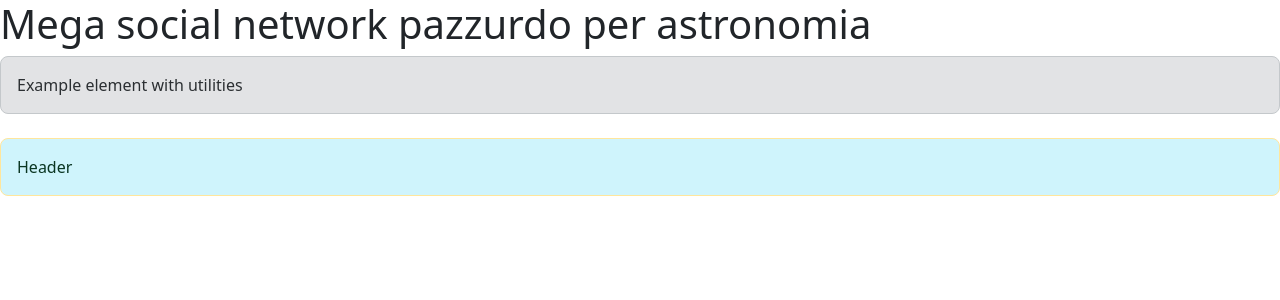
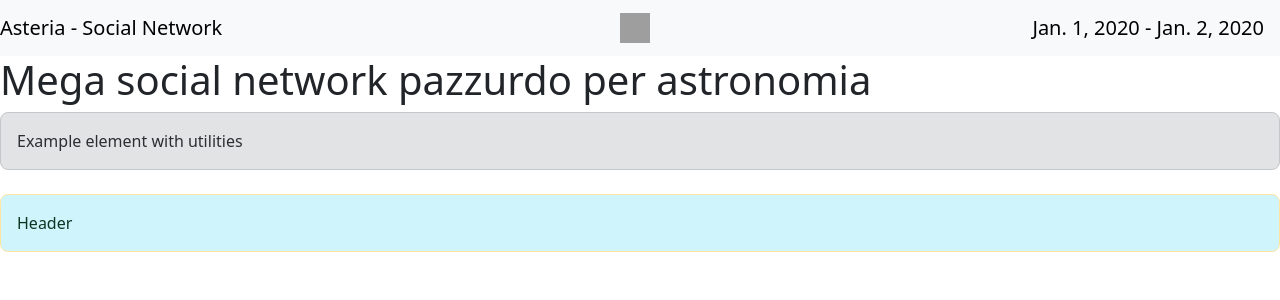
Before and after one commit to Barenque-700/5_A, a PHP site: page /Asteria.php in a window 1280 px wide. Shown: the top 300 px of the page. Run offline with PHP 8.4, Linux system fonts and the light colour scheme; grey boxes are pictures that could not be loaded.

Commit message:
Creato una base di header, funzionalità login

```diff
--- a/Asteria.php
+++ b/Asteria.php
@@ -4,6 +4,13 @@
 		<title> Asteria </title>
 	</head>
 	<body>
+		 <nav class="navbar navbar-expand-lg bg-light">
+    		<span class="navbar-brand mb-0 h1">Asteria - Social Network</span>
+    		<a class="navbar-brand mx-auto">
+      			<img src="logo.svg" width="30" height="30" alt="">
+    		</a>
+    		<span class="navbar-brand mb-0 h1">Jan. 1, 2020 - Jan. 2, 2020</span>
+  </nav>
 		<h1> Mega social network pazzurdo per astronomia</h1>
 		<div class="p-3 text-secondary-emphasis bg-secondary-subtle border border-secondary-subtle rounded-3">
   			Example element with utilities
```
